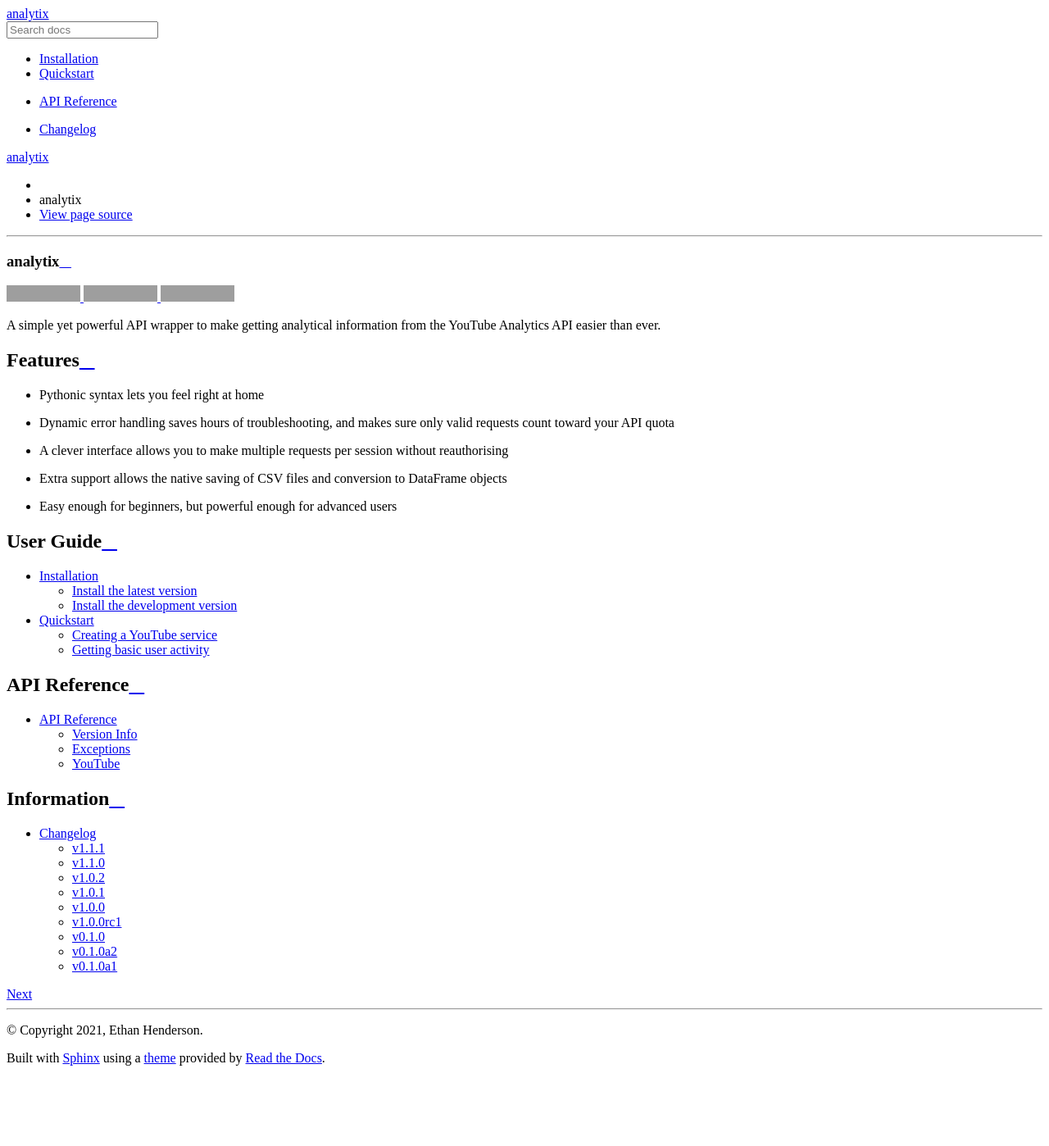
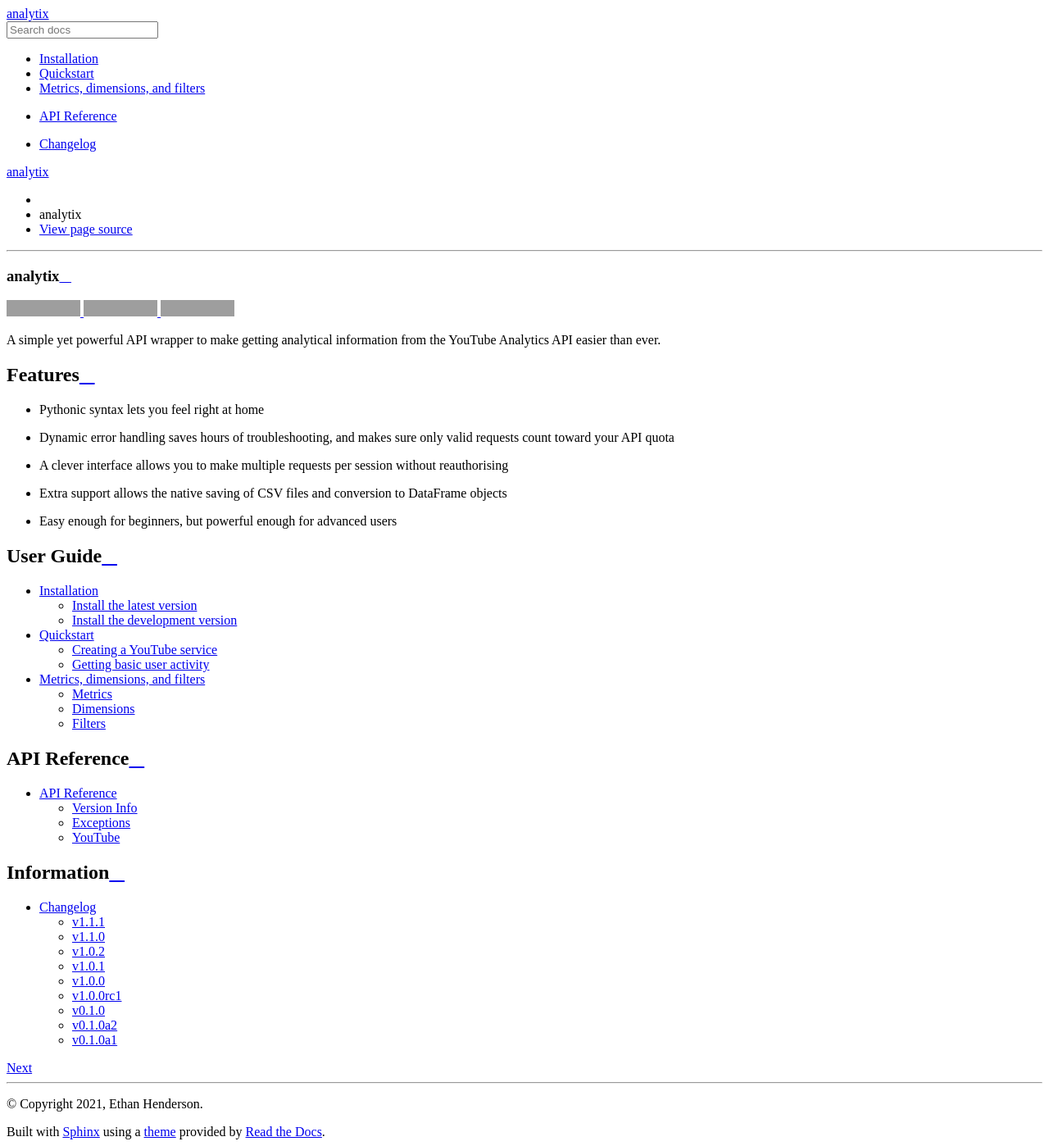
Before and after one commit to parafoxia/analytix, a Sphinx documentation site: the page built from docs/index.rst, in a window 1280 px wide. Shown: the whole page at 82% size. Built offline with Sphinx 7.4.7 and the Read the Docs theme 2.0.0, drawn with Linux system fonts in a browser that asks for light colours; before the commit the page ends 1308 px from its top, so only the background shows below that; some of the changed lines change nothing that is shown; grey boxes are pictures that could not be loaded.

Commit message:
Add info on metrics, dimensions, and filters

```diff
--- a/docs/index.rst
+++ b/docs/index.rst
@@ -35,6 +35,7 @@
 
    usage/install
    usage/quickstart
+   usage/reports
 
 API Reference
 -------------
--- /dev/null
+++ b/docs/usage/reports.rst
@@ -0,0 +1,103 @@
+Metrics, dimensions, and filters
+================================
+
+Metrics
+-------
+
+Metrics are essentially the columns of the report. Each metric is a different bit of information; passing the "views" metric would mean that information regarding views is included in the report. Different report types accept different metrics, and some accept all of them. If you do not provide any metrics, analytix will automatically use all available metrics for that report type.
+
+Here is a full list of metrics you can use:
+
+* views
+* redViews
+* comments
+* likes
+* dislikes
+* videosAddedToPlaylists
+* videosRemovedFromPlaylists
+* shares
+* estimatedMinutesWatched
+* estimatedRedMinutesWatched
+* averageViewDuration
+* averageViewPercentage
+* annotationClickThroughRate
+* annotationCloseRate
+* annotationImpressions
+* annotationClickableImpressions
+* annotationClosableImpressions
+* annotationClicks
+* annotationCloses
+* cardClickRate
+* cardTeaserClickRate
+* cardImpressions
+* cardTeaserImpressions
+* cardClicks
+* cardTeaserClicks
+* subscribersGained
+* subscribersLost
+* estimatedRevenue
+* estimatedAdRevenue
+* grossRevenue
+* estimatedRedPartnerRevenue
+* monetizedPlaybacks
+* playbackBasedCpm
+* adImpressions
+* cpm
+
+Dimensions
+----------
+
+Dimensions are used to "split" data per se; if you were to provide no dimensions, you would get a single row, but if you were to provide "day" as a dimension, you could get a row for every individual date included in the report. Some report types allow you to pass multiple dimensions which split the data twice; if you passed the "day" and "subscribedStatus" dimension, you would get two rows for each day -- one for subscribed viewers, and one for unsubscribed viewers. analytix primarily uses these dimensions to determine what type of report you want.
+
+Here is a full list of dimensions you can use:
+
+* day
+* month
+* country
+* province
+* subscribedStatus
+* liveOrOnDemand
+* youtubeProduct
+* insightPlaybackLocationType
+* insightPlaybackLocationDetail
+* insightTrafficSourceType
+* insightTrafficSourceDetail
+* deviceType
+* operatingSystem
+* ageGroup
+* gender
+* sharingService
+* elaspedVideoTimeRatio
+* audienceWatchRatio
+* relativeRetentionPerformance
+* playlist
+* adType
+
+Filters
+-------
+
+Filters are used to filter the data...obviously. However, like metrics and dimensions, only certain filters can be used with certain reports.
+
+Here is a full list of filters you can use (valid values for each will come in a future doc version):
+
+* country
+* continent
+* subContinent
+* video
+* group
+* province
+* subscribedStatus
+* liveOrOnDemand
+* youtubeProduct
+* insightPlaybackLocationType
+* insightTrafficSourceType
+* operatingSystem
+* deviceType
+* audienceType
+* isCurated
+* playlist
+
+.. Report types
+.. ------------
+
+.. The YouTube Analytics API provides 42 unique report types, all with different requirements. analytix automatically determines the report type you want based on the metrics, dimensions, and filters you give it.
```
